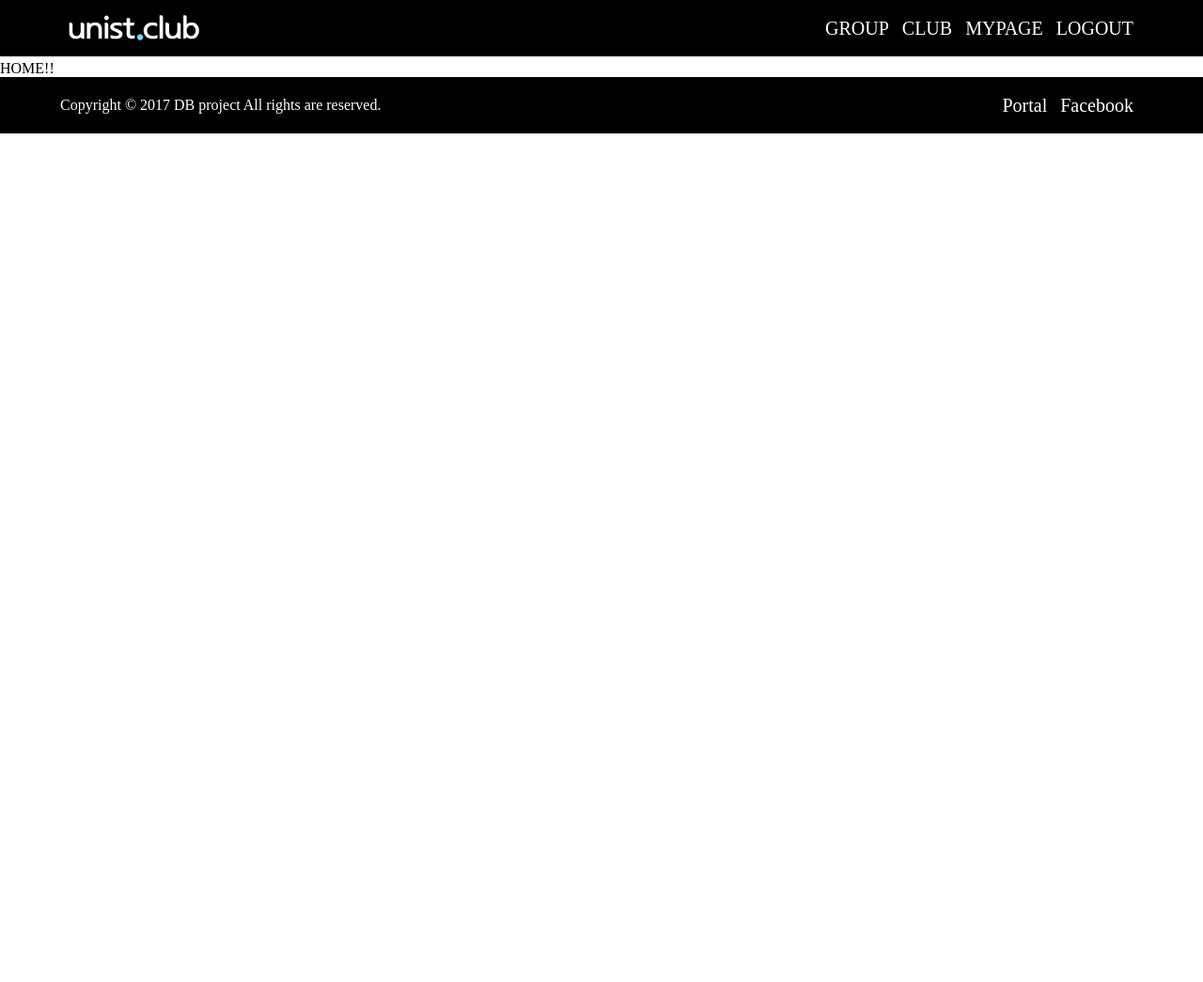
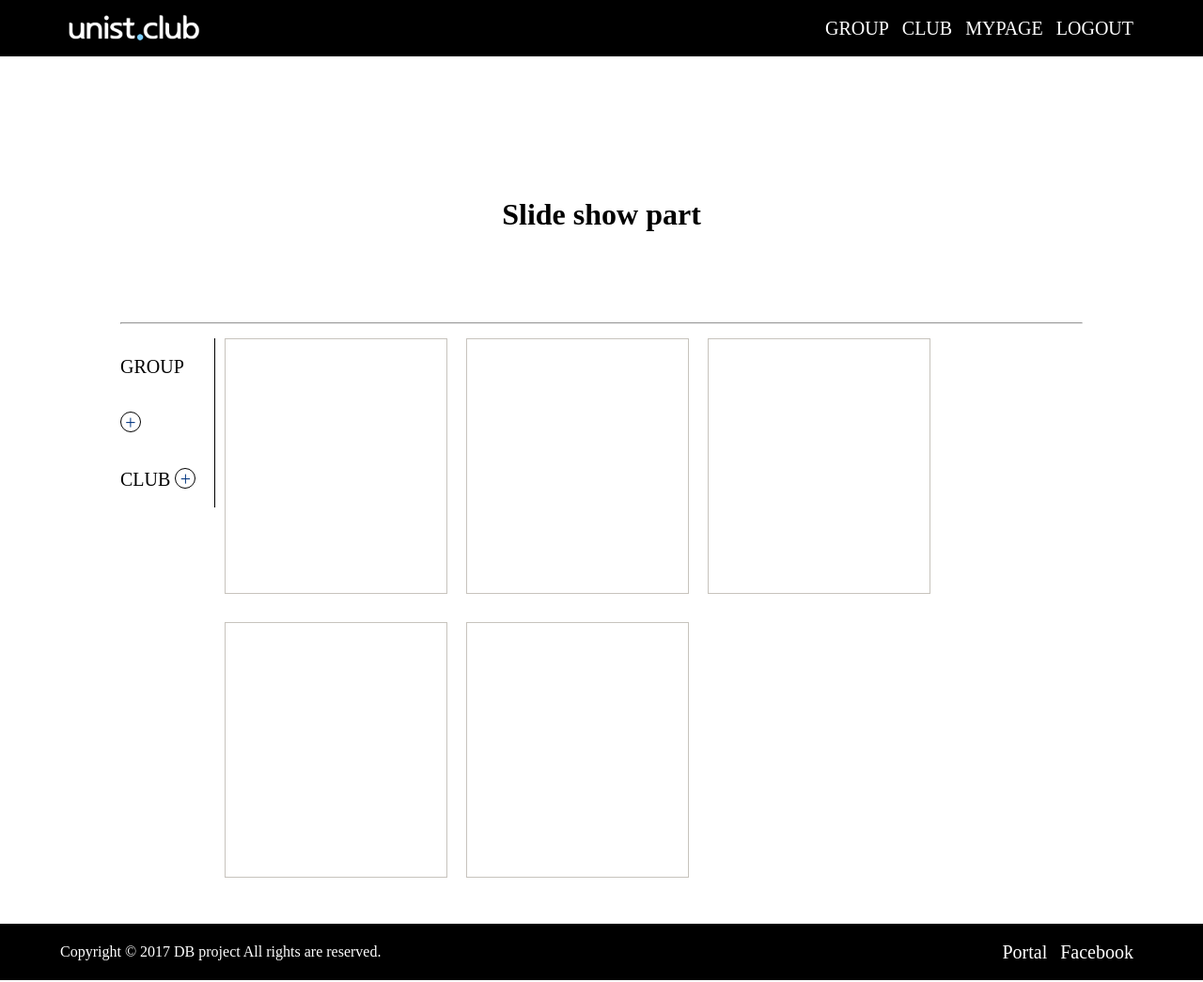
Before and after one commit to HyeonseoNam/unistclub, a Django app: page /home in a window 1280 px wide. Shown: the whole page at 94% size. Before the commit the page ends 142 px from the top, so only its background shows below. Run offline with Django 3.2, Linux system fonts and the light colour scheme.

Commit message:
Add main page layout

```diff
--- a/static/css/base.css
+++ b/static/css/base.css
@@ -63,6 +63,7 @@ footer {
   text-align: center;
   background-color: #000;
   color: white;
+  position: relative;
 }
 
 .footer_content {
@@ -71,8 +72,7 @@ footer {
 }
 
 footer p {
-  float:left;
-  position:absolute;
+  float: left;
   padding-left: 5%;
 }
 
@@ -81,3 +81,82 @@ footer ul {
   padding-right: 5%;
   height: 100%;
 }
+
+/* main */
+.wrapper {
+  width: 100%;
+  margin-top: 5%;
+  margin-bottom: 15px;
+}
+
+.wrapper .center-col {
+  padding: 0% 10%;
+  position: relative;
+  height: 100%;
+}
+
+.wrapper .banner {
+  height: 200px;
+  text-align: center;
+  padding-bottom: 15px;
+}
+
+.wrapper .banner h1 {
+  line-height: 200px;
+}
+.wrapper .container {
+  height: 60%;
+  padding-top: 15px;
+}
+
+.list-bar {
+  width: 5%;
+  min-width: 100px;
+  display: inline-block;
+  float: left;
+}
+
+.list-bar li a {
+  color: black;
+}
+
+.vertical-line {
+  height: 100%;
+  border-right: 1px solid black;
+  margin-right: 10px;
+}
+
+.cssCircle {
+  border-radius: 999px;
+  width: 20px;
+  height: 20px;
+  padding: 0px;
+  display: inline-block;
+  border: 1px solid black;
+  color: #003580;
+  text-align: center;
+}
+
+.plusSign {
+  line-height: 1.1em;
+}
+
+.content {
+  display: inline-block;
+  height: 100%;
+  width: 85%;
+}
+
+.content-row {
+  overflow: hidden;
+}
+
+.each-content {
+  margin-bottom: 30px;
+  border: 1px solid #C7C3BD;
+  height: 270px;
+  margin-right: 20px;
+  float: left;
+  overflow: hidden;
+  width: 27%;
+}
--- a/templates/main/home.html
+++ b/templates/main/home.html
@@ -1,7 +1,45 @@
 {% extends 'main/base.html' %}
 {% load staticfiles %}
 {% block content %}
-    <div>
-        HOME!!
+<div class="wrapper">
+  <div class="center-col">
+    <div class="banner">
+      <h1>Slide show part</h1>
     </div>
+    <hr>
+    <div class="container">
+      <div class="list-bar vertical-line">
+        <ul>
+          <li>
+            GROUP
+            <a href="">
+              <div class="cssCircle plusSign">&#43;</div>
+            </a>
+          </li>
+          <li>
+            CLUB
+            <a href="">
+              <div class="cssCircle plusSign">&#43;</div>
+            </a>
+          </li>
+        </ul>
+      </div>
+      <div class="content">
+        <!-- we need to divide each case -->
+        <div class="content-row">
+          <div class="each-content">
+          </div>
+          <div class="each-content">
+          </div>
+          <div class="each-content">
+          </div>
+          <div class="each-content">
+          </div>
+          <div class="each-content">
+          </div>
+        </div>
+      </div>
+    </div>
+  </div>
+</div>
 {% endblock %}
```
